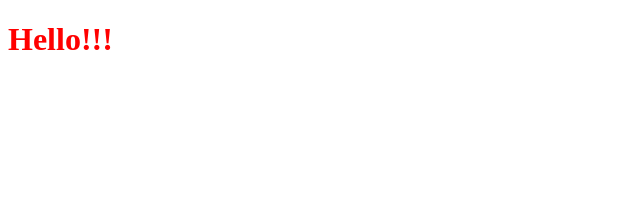
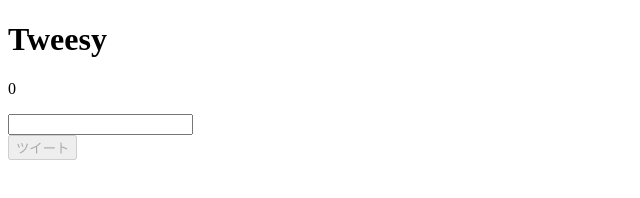
Before and after one commit to FIRST-PENGUIN/tweesy, a website built with webpack: page chrome/popup.html in a window 1280 px wide. Shown: the whole page, without its empty margins (0-640 px from the left). Built offline with nearby package versions, Linux system fonts and the light colour scheme.

Commit message:
Create tweet form

```diff
--- a/angular/popupController.js
+++ b/angular/popupController.js
@@ -1,4 +1,13 @@
 module.exports = function() {
   let vm = this;
-  vm.message = "Hello!!!";
+  vm.submitTweet = submitTweet;
+
+  vm.$onInit = function() {
+    vm.completed = false;
+    vm.content = '';
+  }
+
+  function submitTweet() {
+    vm.completed = true;
+  }
 }
--- a/chrome/css/popup.css
+++ b/chrome/css/popup.css
@@ -1 +1,3 @@
-body { color: red; }
+.popupbody {
+  width: 200px;
+}
--- a/chrome/popup.html
+++ b/chrome/popup.html
@@ -7,7 +7,15 @@
     <script src="js/lib/angular.min.js"></script>
     <script src="js/app/bundle.js"></script>
   </head>
-  <body ng-controller="PopupController as popup">
-    <h1>{{popup.message}}</h1>
+  <body class="popupbody" ng-controller="PopupController as vm">
+    <h1>Tweesy</h1>
+    <p ng-bind="vm.content.length"></p>
+    <form name="tweetForm" ng-submit="vm.submitTweet()" ng-if="!vm.completed" novalidate>
+      <input type="text" name="content" ng-model="vm.content">
+      <input type="submit" value="ツイート" ng-disabled="vm.content.length === 0 || vm.content.length >= 140">
+    </form>
+    <div ng-if="vm.completed">
+      ツイートが完了しました。
+    </div>
   </body>
 </html>
```
Also changed, not shown: chrome/js/app/bundle.js (+10 -1 lines).
